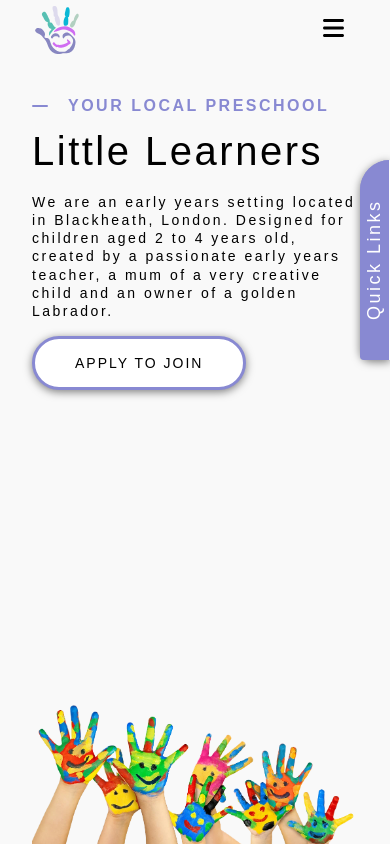
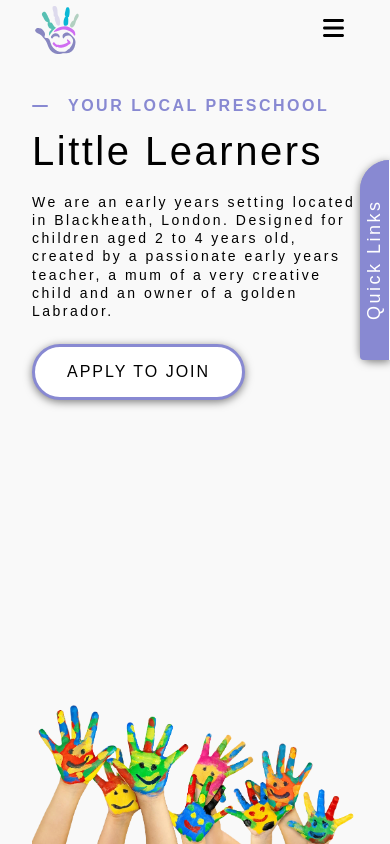
Before and after one commit to curveservices/little-learners, a React (Vite) app: page / in a window 390 px wide. Shown: the top 844 px of the page. Built offline with nearby package versions, Linux system fonts and the light colour scheme.

Commit message:
aditional styles for accessibility

```diff
--- a/src/components/button/index.scss
+++ b/src/components/button/index.scss
@@ -5,7 +5,7 @@
   text-decoration: none;
   text-align: center;
   width: fit-content;
-  padding: 1rem 2.5rem;
+  padding: 1rem 1.5rem;
   margin-top: 0.5rem;
   border-radius: 50px;
   border: 3px solid var(--primary);
@@ -23,6 +23,10 @@
     border-color: var(--footer);
     color: #fff;
     box-shadow: var(--box);
+    min-height: 48px;
+  }
+  .flat-btn + .flat-btn {
+    margin-top: 1rem;
   }
 }
 
@@ -32,7 +36,8 @@ a {
 
 @media screen and (max-width: 768px) {
   .flat-btn {
-    font-size: 14px;
-    margin: 0;
+    font-size: 16px;
+    padding: 1rem 2rem;
+    min-height: 48px;
   }
 }
```
